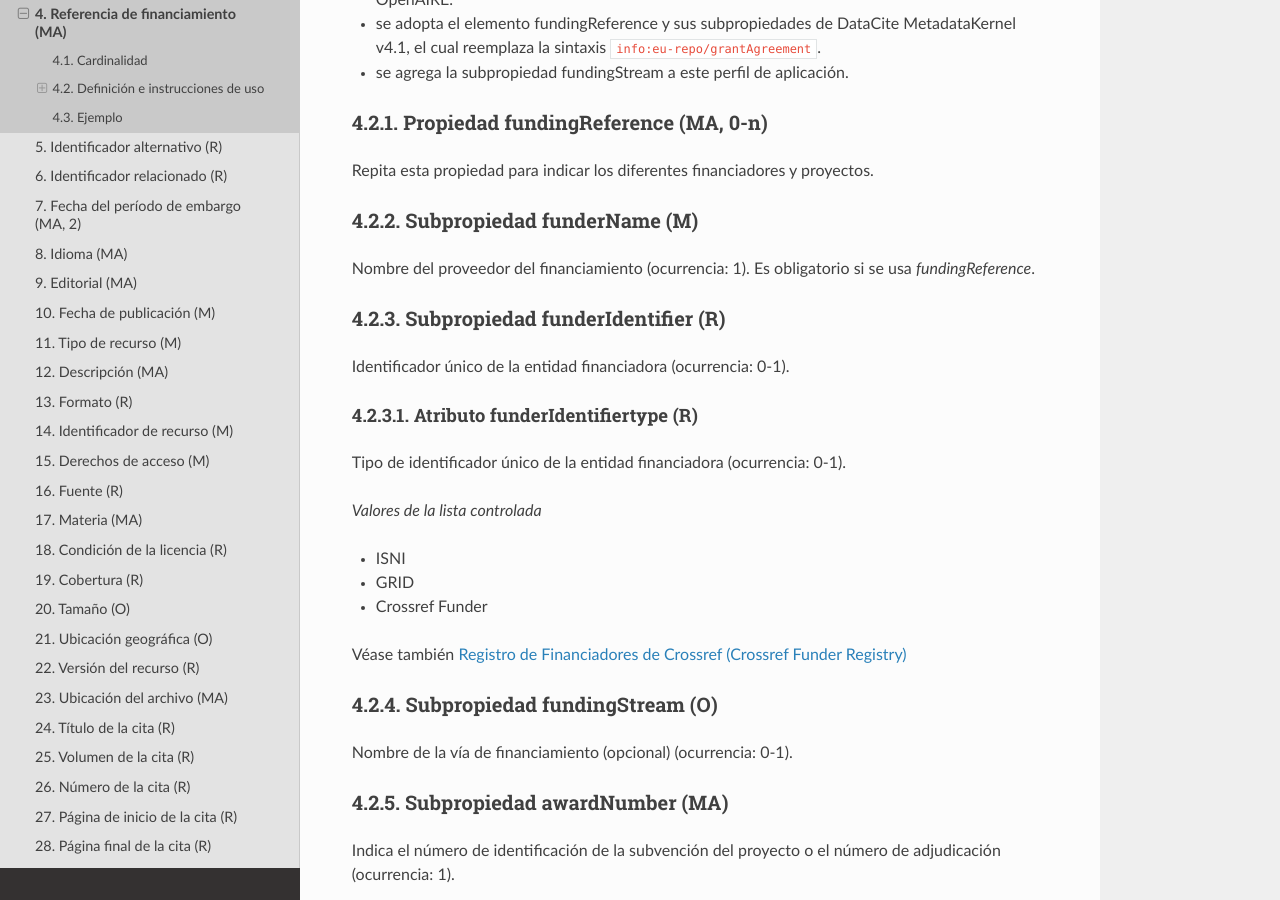
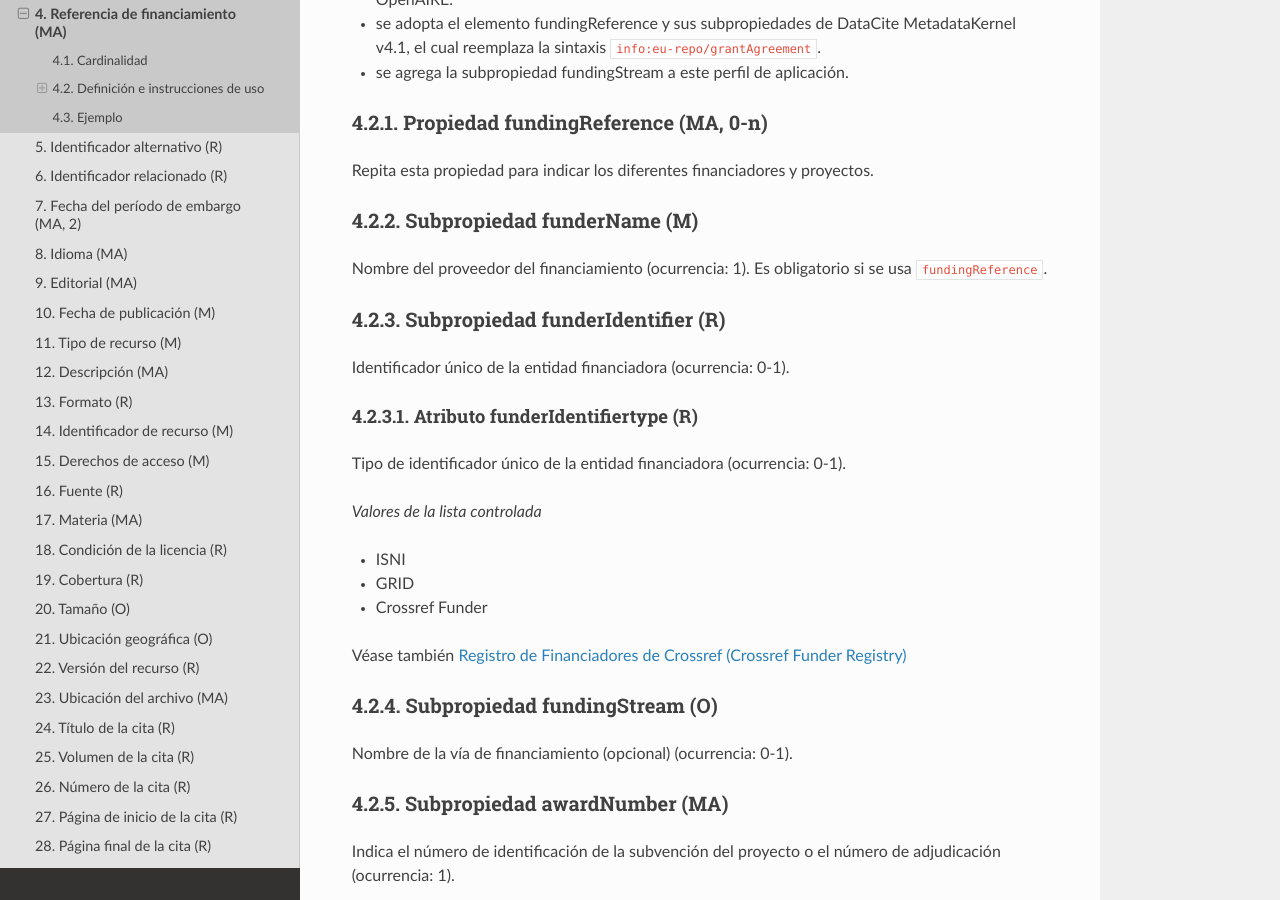
Before and after one commit to memoemg/openAIRE4, a Sphinx documentation site: the page built from docs/field_projectid.rst, in a window 1280 px wide and 900 px high, scrolled down 766 px. Built offline with Sphinx 7.4.7 and the Read the Docs theme 2.0.0, drawn with Linux system fonts in a browser that asks for light colours; a script that is not in the unit is left out.

```diff
--- a/docs/field_projectid.rst
+++ b/docs/field_projectid.rst
@@ -35,7 +35,7 @@ Repita esta propiedad para indicar los diferentes financiadores y proyectos.
 Subpropiedad funderName (M)
 ---------------------------
 
-Nombre del proveedor del financiamiento (ocurrencia: 1). Es obligatorio si se usa *fundingReference*.
+Nombre del proveedor del financiamiento (ocurrencia: 1). Es obligatorio si se usa ``fundingReference``.
 
 Subpropiedad funderIdentifier (R)
 ---------------------------------
```
